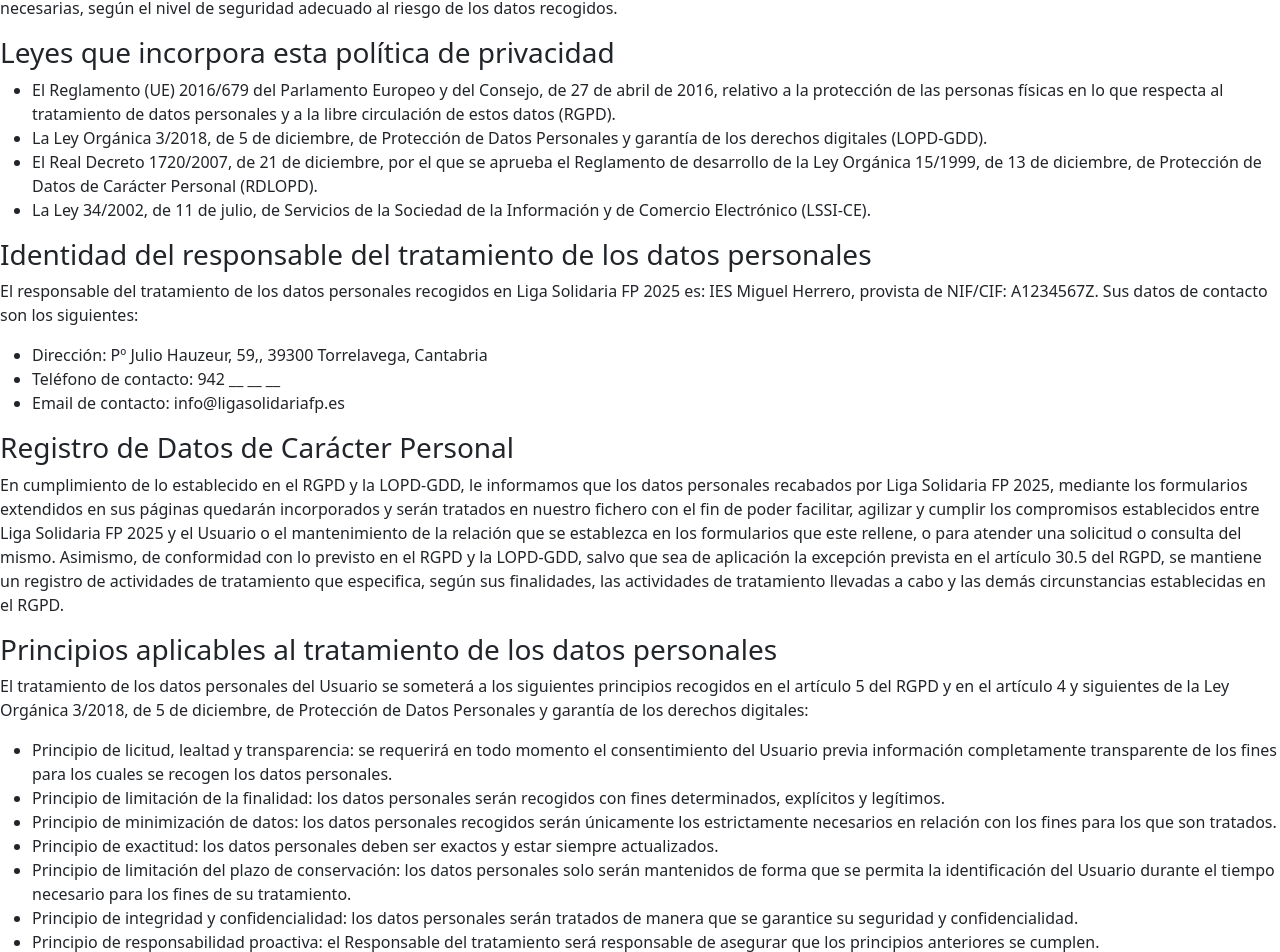
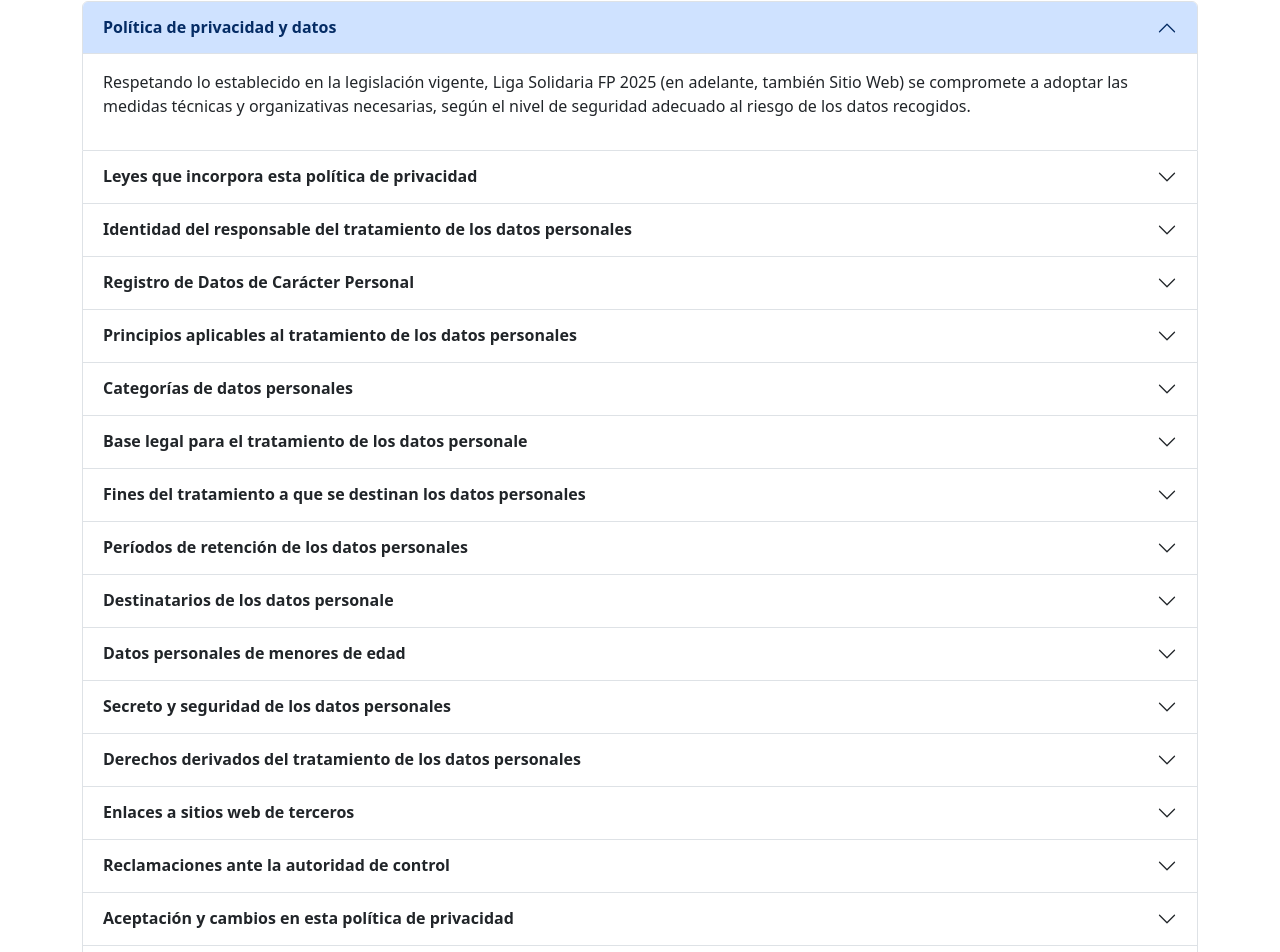
Before and after one commit to Rodroq/Equipo1RetoFrontend, a React (Vite) app: page /privacidad in a window 1280 px wide. Shown: the part 397-1349 px from the top of the page. Built offline with nearby package versions, Linux system fonts and the light colour scheme.

Commit message:
Estilar página política de privacidad Fixes #123

```diff
--- a/src/pages/PrivacidadPage.jsx
+++ b/src/pages/PrivacidadPage.jsx
@@ -1,3 +1,5 @@
+import { Accordion, Container } from "react-bootstrap";
+
 /**
  * Página que muestra la política de privacidad
  *
@@ -5,19 +7,20 @@
  */
 function PrivacidadPage() {
     return (
-        <>
-            <h1>Política de privacidad</h1>
+        <Container className="mt-5 mb-5">
+            <h2 className="text-center mb-5 section-titulo">Política de privacidad</h2>
 
-            {/* <!-- Contenido --> */}
-            <main className="politica_privacidad">
+            <Accordion defaultActiveKey="0">
+                <Accordion.Item eventKey="0">
+                    <Accordion.Header><strong>Política de privacidad y datos</strong></Accordion.Header>
+                    <Accordion.Body>
+                        <p>Respetando lo establecido en la legislación vigente, Liga Solidaria FP 2025 (en adelante, también Sitio Web) se compromete a adoptar las medidas técnicas y organizativas necesarias, según el nivel de seguridad adecuado al riesgo de los datos recogidos.</p>
+                    </Accordion.Body>
+                </Accordion.Item>
 
-                <h1>POLITICA DE PRIVACIDAD Y DATOS</h1>
-                <div className="apartado_privacidad">
-                    <p>Respetando lo establecido en la legislación vigente, Liga Solidaria FP 2025 (en adelante, también Sitio Web) se compromete a adoptar las medidas técnicas y organizativas necesarias, según el nivel de seguridad adecuado al riesgo de los datos recogidos.</p>
-                </div>
-
-                <h3>Leyes que incorpora esta política de privacidad</h3>
-                <div className="apartado_privacidad">
+                <Accordion.Item eventKey="1">
+                    <Accordion.Header><strong>Leyes que incorpora esta política de privacidad</strong></Accordion.Header>
+                    <Accordion.Body>
                         <ul>
                             <li>El Reglamento (UE) 2016/679 del Parlamento Europeo y del Consejo, de 27 de abril de 2016, relativo a la
                                 protección de las personas físicas en lo que respecta al tratamiento de datos personales y a la libre
@@ -29,10 +32,12 @@ function PrivacidadPage() {
                             <li>La Ley 34/2002, de 11 de julio, de Servicios de la Sociedad de la Información y de Comercio Electrónico
                                 (LSSI-CE).</li>
                         </ul>
-                </div>
+                    </Accordion.Body>
+                </Accordion.Item>
 
-                <h3>Identidad del responsable del tratamiento de los datos personales</h3>
-                <div className="apartado_privacidad">
+                <Accordion.Item eventKey="2">
+                    <Accordion.Header><strong>Identidad del responsable del tratamiento de los datos personales</strong></Accordion.Header>
+                    <Accordion.Body>
                         <p>El responsable del tratamiento de los datos personales recogidos en Liga Solidaria FP 2025 es: IES
                             Miguel Herrero, provista de NIF/CIF: A1234567Z. Sus datos de contacto son los siguientes:</p>
                         <ul>
@@ -40,10 +45,12 @@ function PrivacidadPage() {
                             <li>Teléfono de contacto: 942 __ __ __</li>
                             <li>Email de contacto: info@ligasolidariafp.es</li>
                         </ul>
-                </div>
+                    </Accordion.Body>
+                </Accordion.Item>
 
-                <h3>Registro de Datos de Carácter Personal</h3>
-                <div className="apartado_privacidad">
+                <Accordion.Item eventKey="3">
+                    <Accordion.Header><strong>Registro de Datos de Carácter Personal</strong></Accordion.Header>
+                    <Accordion.Body>
                         <p>En cumplimiento de lo establecido en el RGPD y la LOPD-GDD, le informamos que los datos personales recabados
                             por Liga Solidaria FP 2025, mediante los formularios extendidos en sus páginas quedarán incorporados y
                             serán tratados en nuestro fichero con el fin de poder facilitar, agilizar y cumplir los compromisos establecidos entre
@@ -53,10 +60,12 @@ function PrivacidadPage() {
                             RGPD,
                             se mantiene un registro de actividades de tratamiento que especifica, según sus finalidades, las actividades de
                             tratamiento llevadas a cabo y las demás circunstancias establecidas en el RGPD.</p>
-                </div>
+                    </Accordion.Body>
+                </Accordion.Item>
 
-                <h3>Principios aplicables al tratamiento de los datos personales</h3>
-                <div className="apartado_privacidad">
+                <Accordion.Item eventKey="4">
+                    <Accordion.Header><strong>Principios aplicables al tratamiento de los datos personales</strong></Accordion.Header>
+                    <Accordion.Body>
                         <p>El tratamiento de los datos personales del Usuario se someterá a los siguientes principios recogidos en el
                             artículo 5 del RGPD y en el artículo 4 y siguientes de la Ley Orgánica 3/2018, de 5 de diciembre, de Protección
                             de
@@ -78,15 +87,20 @@ function PrivacidadPage() {
                                 principios anteriores se cumplen.</li>
 
                         </ul>
-                </div>
-                <h3>Categorías de datos personales</h3>
-                <div className="apartado_privacidad">
+                    </Accordion.Body>
+                </Accordion.Item>
+
+                <Accordion.Item eventKey="5">
+                    <Accordion.Header><strong>Categorías de datos personales</strong></Accordion.Header>
+                    <Accordion.Body>
                         <p>Las categorías de datos que se tratan en Liga Solidaria FP 2025 son únicamente datos identificativos.
                             En ningún caso, se tratan categorías especiales de datos personales en el sentido del artículo 9 del RGPD.</p>
-                </div>
+                    </Accordion.Body>
+                </Accordion.Item>
 
-                <h3>Base legal para el tratamiento de los datos personales</h3>
-                <div className="apartado_privacidad">
+                <Accordion.Item eventKey="6">
+                    <Accordion.Header><strong>Base legal para el tratamiento de los datos personale</strong></Accordion.Header>
+                    <Accordion.Body>
                         <p>La base legal para el tratamiento de los datos personales es el consentimiento. Liga Solidaria FP 2025 se compromete a recabar el consentimiento expreso y verificable del Usuario para el tratamiento de sus datos
                             personales para uno o varios fines específicos.</p>
                         <p>El Usuario tendrá derecho a retirar su consentimiento en cualquier momento. Será tan fácil retirar el
@@ -96,10 +110,12 @@ function PrivacidadPage() {
                             consultas, solicitar información o por motivos relacionados con el contenido del Sitio Web, se le informará en
                             caso de que la cumplimentación de alguno de ellos sea obligatoria debido a que los mismos sean imprescindibles
                             para el correcto desarrollo de la operación realizada.</p>
-                </div>
+                    </Accordion.Body>
+                </Accordion.Item>
 
-                <h3>Fines del tratamiento a que se destinan los datos personales</h3>
-                <div className="apartado_privacidad">
+                <Accordion.Item eventKey="7">
+                    <Accordion.Header><strong>Fines del tratamiento a que se destinan los datos personales</strong></Accordion.Header>
+                    <Accordion.Body>
                         <p>Los datos personales son recabados y gestionados por Liga Solidaria FP 2025 con la finalidad de poder
                             facilitar, agilizar y cumplir los compromisos establecidos entre el Sitio Web y el Usuario o el mantenimiento de
                             la relación que se establezca en los formularios que este último rellene o para atender una solicitud o
@@ -113,10 +129,12 @@ function PrivacidadPage() {
                             específicos
                             del tratamiento a que se destinarán los datos personales; es decir, del uso o usos que se dará a la información
                             recopilada.</p>
-                </div>
+                    </Accordion.Body>
+                </Accordion.Item>
 
-                <h3>Períodos de retención de los datos personales</h3>
-                <div className="apartado_privacidad">
+                <Accordion.Item eventKey="8">
+                    <Accordion.Header><strong>Períodos de retención de los datos personales</strong></Accordion.Header>
+                    <Accordion.Body>
                         <p>Los datos personales solo serán retenidos durante el tiempo mínimo necesario para los fines de su tratamiento
                             y, en todo caso, únicamente durante el siguiente plazo: 18 MESES, o hasta que el Usuario solicite su supresión.
                             En el momento en que se obtengan los datos personales, se informará al Usuario acerca del plazo durante el cual
@@ -124,10 +142,12 @@ function PrivacidadPage() {
                             conservarán los datos personales o, cuando eso no sea posible, los criterios utilizados para determinar este
                             plazo.
                         </p>
-                </div>
+                    </Accordion.Body>
+                </Accordion.Item>
 
-                <h3>Destinatarios de los datos personales</h3>
-                <div className="apartado_privacidad">
+                <Accordion.Item eventKey="9">
+                    <Accordion.Header><strong>Destinatarios de los datos personale</strong></Accordion.Header>
+                    <Accordion.Body>
                         <ul>
                             <li>IES Miguel Herrero (Pº Julio Hauzeur, 59,, 39300 Santander, Cantabria)</li>
                             <li>Federación Cantabra de Fútbol (C. Marqués de la Hermida, 14, 39009 Santander, Cantabria)</li>
@@ -137,10 +157,12 @@ function PrivacidadPage() {
                             u organización internacional, en el momento en que se obtengan los datos personales, se informará al Usuario
                             acerca del tercer país u organización internacional al cual se tiene la intención de transferir los datos, así
                             como de la existencia o ausencia de una decisión de adecuación de la Comisión.</p>
-                </div>
+                    </Accordion.Body>
+                </Accordion.Item>
 
-                <h3>Datos personales de menores de edad</h3>
-                <div className="apartado_privacidad">
+                <Accordion.Item eventKey="10">
+                    <Accordion.Header><strong>Datos personales de menores de edad</strong></Accordion.Header>
+                    <Accordion.Body>
                         <p>Respetando lo establecido en los artículos 8 del RGPD y 7 de la Ley Orgánica 3/2018, de 5 de diciembre, de
                             Protección de Datos Personales y garantía de los derechos digitales, solo los mayores de 14 años podrán otorgar
                             su
@@ -148,10 +170,12 @@ function PrivacidadPage() {
                             Si se trata de un menor de 14 años, será necesario el consentimiento de los padres o tutores para el
                             tratamiento,
                             y este solo se considerará lícito en la medida en la que los mismos lo hayan autorizado.</p>
-                </div>
+                    </Accordion.Body>
+                </Accordion.Item>
 
-                <h3>Secreto y seguridad de los datos personales</h3>
-                <div className="apartado_privacidad">
+                <Accordion.Item eventKey="11">
+                    <Accordion.Header><strong>Secreto y seguridad de los datos personales</strong></Accordion.Header>
+                    <Accordion.Body>
                         <p>Liga Solidaria FP 2025 se compromete a adoptar las medidas técnicas y organizativas necesarias, según
                             el nivel de seguridad adecuado al riesgo de los datos recogidos, de forma que se garantice la seguridad de los
                             datos de carácter personal y se evite la destrucción, pérdida o alteración accidental o ilícita de datos
@@ -173,10 +197,12 @@ function PrivacidadPage() {
                             a
                             informar de y a garantizar por medio de una obligación legal o contractual que dicha confidencialidad sea
                             respetada por sus empleados, asociados, y toda persona a la cual le haga accesible la información.</p>
-                </div>
+                    </Accordion.Body>
+                </Accordion.Item>
 
-                <h3>Derechos derivados del tratamiento de los datos personales</h3>
-                <div className="apartado_privacidad">
+                <Accordion.Item eventKey="12">
+                    <Accordion.Header><strong>Derechos derivados del tratamiento de los datos personales</strong></Accordion.Header>
+                    <Accordion.Body>
                         <p>El Usuario  podrá ejercer frente al Responsable del
                             tratamiento los siguientes derechos reconocidos en el RGPD y la Ley Orgánica 3/2018, de 5 de diciembre, de
                             Protección de Datos Personales y garantía de los derechos digitales:</p>
@@ -240,29 +266,35 @@ function PrivacidadPage() {
                                 Correo electrónico: info@ligasolidariafp.es
                             </li>
                         </ul>
-                </div>
+                    </Accordion.Body>
+                </Accordion.Item>
 
-                <h3>Enlaces a sitios web de terceros</h3>
-                <div className="apartado_privacidad">
+                <Accordion.Item eventKey="13">
+                    <Accordion.Header><strong>Enlaces a sitios web de terceros</strong></Accordion.Header>
+                    <Accordion.Body>
                         <p>El Sitio Web puede incluir hipervínculos o enlaces que permiten acceder a páginas web de terceros distintos de
                             Liga Solidaria FP 2025, y que por tanto no son operados por Liga Solidaria FP 2025. Los
                             titulares de dichos sitios web dispondrán de sus propias políticas de protección de datos, siendo ellos mismos,
                             en
                             cada caso, responsables de sus propios ficheros y de sus propias prácticas de privacidad.</p>
-                </div>
+                    </Accordion.Body>
+                </Accordion.Item>
 
-                <h3>Reclamaciones ante la autoridad de control</h3>
-                <div className="apartado_privacidad">
+                <Accordion.Item eventKey="14">
+                    <Accordion.Header><strong>Reclamaciones ante la autoridad de control</strong></Accordion.Header>
+                    <Accordion.Body>
                         <p>En caso de que el Usuario considere que existe un problema o infracción de la normativa vigente en la forma en
                             la
                             que se están tratando sus datos personales, tendrá derecho a la tutela judicial efectiva y a presentar una
                             reclamación ante una autoridad de control, en particular, en el Estado en el que tenga su residencia habitual,
                             lugar de trabajo o lugar de la supuesta infracción. En el caso de España, la autoridad de control es la Agencia
                             Española de Protección de Datos (https://www.aepd.es/).</p>
-                </div>
+                    </Accordion.Body>
+                </Accordion.Item>
 
-                <h3>Aceptación y cambios en esta política de privacidad</h3>
-                <div className="apartado_privacidad">
+                <Accordion.Item eventKey="15">
+                    <Accordion.Header><strong>Aceptación y cambios en esta política de privacidad</strong></Accordion.Header>
+                    <Accordion.Body>
                         <p>Es necesario que el Usuario haya leído y esté conforme con las condiciones sobre la protección de datos de
                             carácter personal contenidas en esta Política de Privacidad, así como que acepte el tratamiento de sus datos
                             personales para que el Responsable del tratamiento pueda proceder al mismo en la forma, durante los plazos y
@@ -280,10 +312,17 @@ function PrivacidadPage() {
                             tratamiento de datos personales y a la libre circulación de estos datos (RGPD) y a la Ley Orgánica 3/2018, de 5
                             de
                             diciembre, de Protección de Datos Personales y garantía de los derechos digitales.</p>
-                </div>
-            </main>
+                    </Accordion.Body>
+                </Accordion.Item>
 
-        </>
+                <Accordion.Item eventKey="16">
+                    <Accordion.Header><strong>Política de privacidad y datos</strong></Accordion.Header>
+                    <Accordion.Body>
+
+                    </Accordion.Body>
+                </Accordion.Item>
+            </Accordion>
+        </Container>
     );
 }
 
```
Lines whose indentation alone changed are shown as unchanged.
